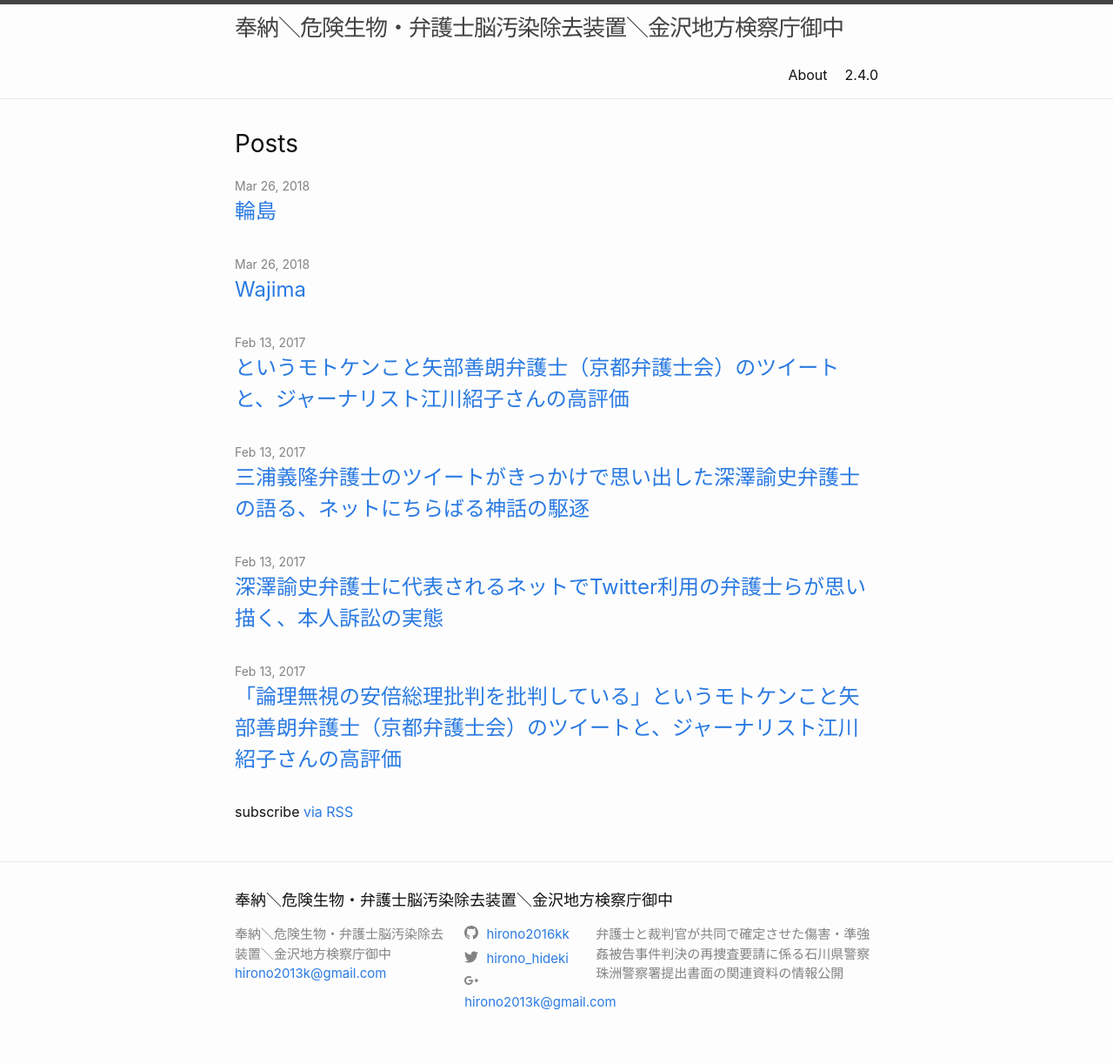
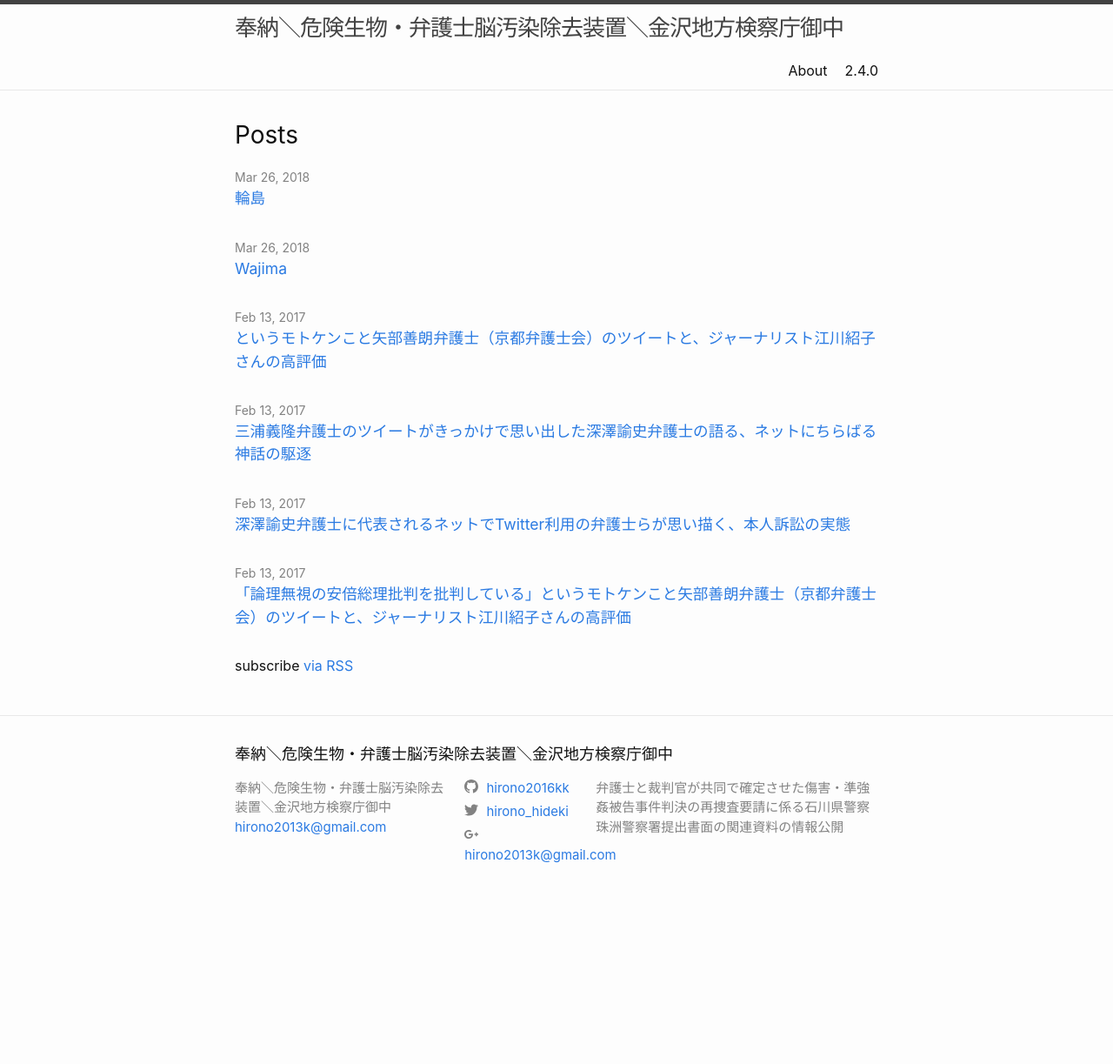
Before and after one commit to hirono2016kk/minima, a Jekyll site: the page built from index.md, in a window 1280 px wide. Shown: the whole page at 87% size. Built offline with Jekyll 4.4.1, drawn with Linux system fonts in a browser that asks for light colours; after the commit the page ends 1055 px from its top, so only the background shows below that.

Commit message:
update 2018-03-26_1301 a66-Diginnos-PC

```diff
--- a/_sass/minima/_layout.scss
+++ b/_sass/minima/_layout.scss
@@ -26,7 +26,7 @@
 
 .site-nav {
   float: right;
-  line-height: $base-line-height * $base-font-size * 2.25;
+  line-height: $base-line-height * $base-font-size * 1.85;
 
   .nav-trigger {
       display: none;
@@ -203,7 +203,7 @@
 
 .post-link {
   display: block;
-  @include relative-font-size(1.5);
+  @include relative-font-size(1.1);
 }
 
 
@@ -216,7 +216,7 @@
 }
 
 .post-title {
-  @include relative-font-size(2.625);
+  @include relative-font-size(2.025);
   letter-spacing: -1px;
   line-height: 1;
 
```
Also changed, not shown: _sass/minima/_base.scss (line endings or trailing spaces), 9 other files.
